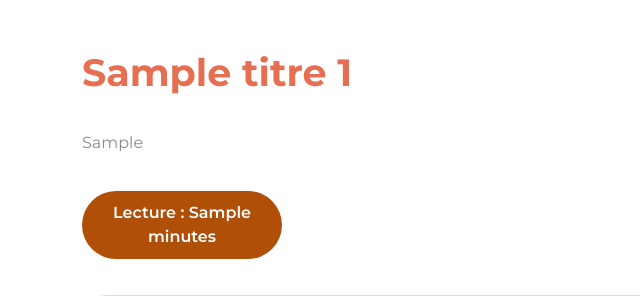
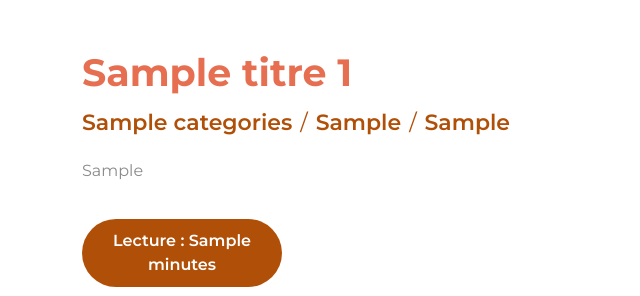
Before and after one commit to Web-Affiliate/Vacanows, a Symfony app: template templates/site/article/index.html.twig in a window 1280 px wide. Shown: the part 16-312 px from the top of the page, without its empty margins (0-640 px from the left). Run offline with Twig, Linux system fonts and the light colour scheme; the template is opened without the code that fills it: most values are stand-ins (such as "Sample title", 1, 10 or a date in 2020); grey boxes marked "Sample" are stand-in pictures; data that the repository does not hold is empty; some libraries are stand-ins or nearby versions.

Commit message:
fil d'Ariane article rajout du slug villes comptage d'articles par region

```diff
--- a/public/css/articles.css
+++ b/public/css/articles.css
@@ -64,6 +64,23 @@
     padding: 0;
 }
 
+.titre-articles{
+    margin: 0;
+}
+
+.filAriane a{
+    color: var(--secondary);
+    font-weight: 600;
+    text-decoration: none;
+    font-size: 22px;
+
+}
+
+.breadcrumb-item + .breadcrumb-item::before{
+    color: var(--secondary);
+    font-size: 22px;
+}
+
 .bouton_tab{
     background-color: var(--secondary) !important;
     color: var(--white);
--- a/public/css/home.css
+++ b/public/css/home.css
@@ -154,7 +154,7 @@
     border-radius: 25px;
     font-size: 20px;
     margin-right: 20px;
-    padding: 20px;
+    padding: 20px 80px 20px 20px;
 }
 
 .searchbar-container input::placeholder{
--- a/src/Controller/ArticleController.php
+++ b/src/Controller/ArticleController.php
@@ -11,6 +11,7 @@ use Doctrine\ORM\EntityManagerInterface;
 use App\Entity\Articles;
 use App\Entity\SousCategories1;
 use App\Entity\SousCategories2;
+use App\Entity\Categories;
 use App\Entity\Content;
 use Symfony\Component\HttpFoundation\JsonResponse;
 use Symfony\Component\HttpFoundation\Request;
@@ -37,7 +38,7 @@ class ArticleController extends AbstractController
             $navbar[] = $content->{"getNavbar$i"}();
         }
 
-
+        $category = $article->getSousCategories2()->getSousCategorie1()->getCategories();
 
         $lastArticles = $this->entityManager->getRepository(Articles::class)->findBy([], ['id' => 'DESC'], 4);
         $totalArticles = $this->entityManager->getRepository(Articles::class)->countTotalArticles();
@@ -79,6 +80,8 @@ class ArticleController extends AbstractController
             'titre_1' => $article->getTitre1(),
             'sites' => $article->getSites(),
             'sous_categories_2' => $article->getSousCategories2(),
+            'sous_categories_1' => $sousCategories1,
+            'categories' => $category,
             'created_date' => $article->getCreatedDate(),
             'temps_lecture' => $article->getTempsLecture(),
             'paragraph_1' => $article->getParagraph1(),
--- a/src/Controller/HomeController.php
+++ b/src/Controller/HomeController.php
@@ -53,6 +53,9 @@ class HomeController extends AbstractController
             $navbar[] = $content->{"getNavbar$i"}();
         }
 
+        $sousCategories1Repository = $this->entityManager->getRepository(SousCategories1::class);
+        $articlesCountBySousCategorie1 = $sousCategories1Repository->countArticlesBySousCategorie1();
+
         $data = [
             'content' => $content,
             'navbar' => $navbar,
@@ -92,6 +95,7 @@ class HomeController extends AbstractController
             'facebook_link' => $content->getFacebookLink(),
             'total' => $totalArticles,
             'offset' => $offset,
+            'articlesCountBySousCategorie1' => $articlesCountBySousCategorie1
 
         ];
 
--- a/templates/site/article/index.html.twig
+++ b/templates/site/article/index.html.twig
@@ -8,12 +8,20 @@
     <section class="section-1-articles">
         <div class="row">
             <div class="col-md-12">
-                <h1 class="titre-section">{{ titre_1 }}</h1>
-                <p class="paragraph-section">{{ paragraph_1|striptags|raw }}</p>
-                <div class="temps-lecture">
-                    <p>Lecture : {{ temps_lecture }} minutes</p>
-                </div>
-            </div>
+    <h1 class="titre-section titre-articles">{{ titre_1 }}</h1>
+    <nav aria-label="breadcrumb" style="margin-top: 10px;">
+        <ol class="breadcrumb">
+            <li class="breadcrumb-item filAriane"><a href={{ categories.getSlug() }}>{{ categories }}</a></li>
+            <li class="breadcrumb-item filAriane"><a href={{ sous_categories_1.getSlug() }}>{{ sous_categories_1 }}</a></li>
+            <li class="breadcrumb-item filAriane" aria-current="page"><a href={{ sous_categories_2.getSlug() }}>{{ sous_categories_2 }}</a></li>
+        </ol>
+    </nav>
+    <p class="paragraph-section">{{ paragraph_1|striptags|raw }}</p>
+    <div class="temps-lecture">
+        <p>Lecture : {{ temps_lecture }} minutes</p>
+    </div>
+</div>
+
         </div>
 
         <div class="row">
```
Also changed, not shown: src/Entity/SousCategories2.php (+15 -0 lines), src/Repository/SousCategories1Repository.php (+25 -0 lines), templates/site/home/index.html.twig (+9 -1 lines).
